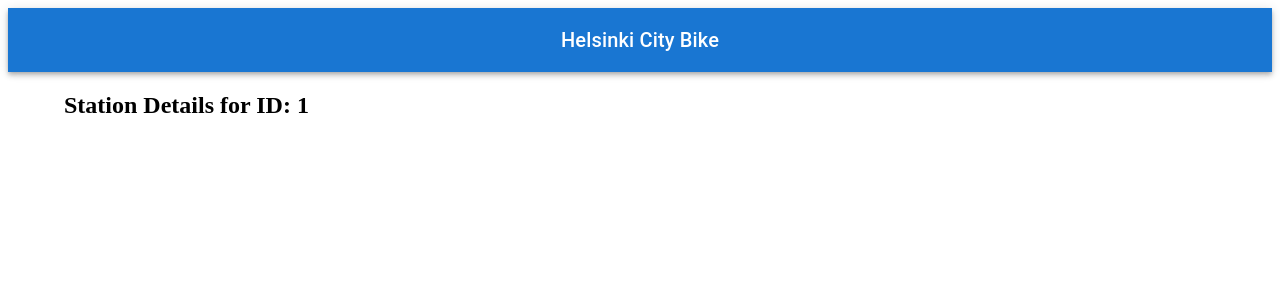
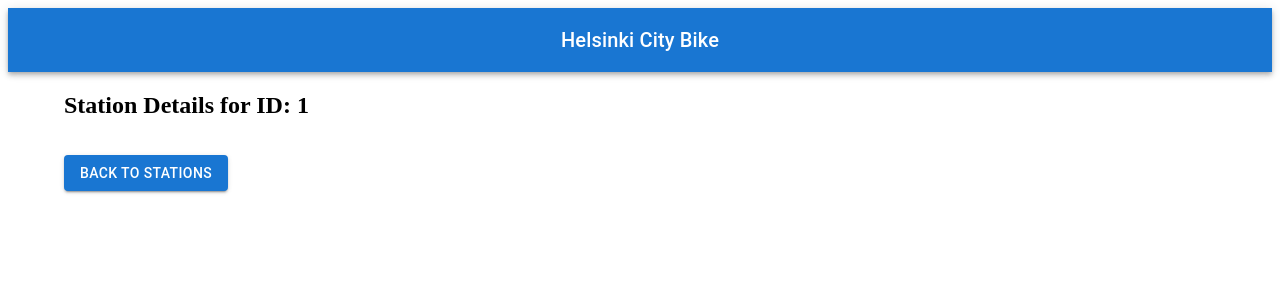
Before and after one commit to omelentjeff/helsinki-city-bike, a React (Vite) app in the folder frontend/: page /station/1 in a window 1280 px wide. Shown: the top 300 px of the page. Built offline with nearby package versions, Linux system fonts and the light colour scheme.

Commit message:
feat: add back button to return to stations view

```diff
--- a/frontend/src/StationDetails.jsx
+++ b/frontend/src/StationDetails.jsx
@@ -1,16 +1,27 @@
 import React from "react";
-import { useParams } from "react-router-dom";
+import { useParams, useNavigate } from "react-router-dom";
+import Button from "@mui/material/Button";
 
 export default function StationDetails() {
   const { id } = useParams();
+  const navigate = useNavigate(); // Initialize useNavigate
 
-  // Fetch the station details based on the ID
-  // Example: const stationDetails = fetchStationDetails(id);
+  const handleBackClick = () => {
+    navigate("/"); // Navigate back to the main stations page
+  };
 
   return (
     <div>
       <h2>Station Details for ID: {id}</h2>
-      {/* Render the station details here */}
+
+      <Button
+        variant="contained"
+        color="primary"
+        onClick={handleBackClick}
+        sx={{ marginTop: 2 }}
+      >
+        Back to Stations
+      </Button>
     </div>
   );
 }
```
